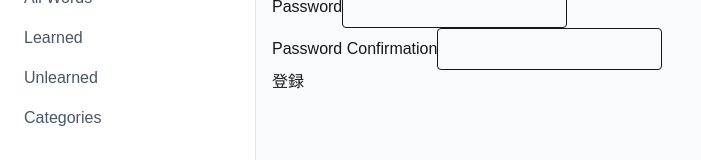
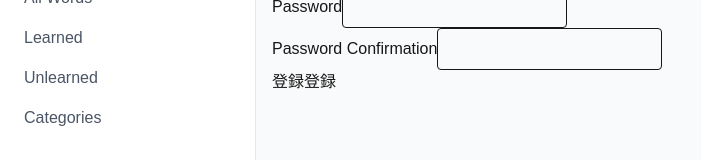
Before and after one commit to ds1995-dev/daily-english-log, a Next.js app in the folder frontend/: page /register in a window 1280 px wide. Shown: the part 122-282 px from the top of the page, without its empty margins (0-701 px from the left). Built offline with nearby package versions, Linux system fonts and the light colour scheme.

Commit message:
feat:connect register api #42

```diff
--- a/frontend/src/app/(aurh)/register/page.tsx
+++ b/frontend/src/app/(aurh)/register/page.tsx
@@ -1,12 +1,39 @@
 "use client";
-import { useState, useEffect } from 'react';
+import { useState } from 'react';
 import { RegisterForm } from '../../../components/auth/RegisterForm';
+import { User } from '../../../types/user';
 
 
 export default function RegisterPage() {
+    const [loading, setLoading] = useState(false);
+    const [error, setError] = useState<string | null>(null);
+
+    const handleRegister = async (user: User) => {
+        try {
+            setLoading(true);
+            setError(null);
+            const response = await fetch('http://localhost/api/register', {
+                method: 'POST',
+                headers: {
+                    'Content-Type': 'application/json'
+                },
+                body: JSON.stringify(user)
+            });
+
+            const data = await response.json();
+            if (!response.ok) {
+                throw new Error(data.message || 'Failed to register');
+            }
+        } catch (err) {
+            setError((err as Error).message);
+            throw err;
+        } finally {
+            setLoading(false);
+        }
+    };
     return (
         <main>
-            <RegisterForm />
+            <RegisterForm onSubmit={handleRegister} loading={loading} error={error} />
         </main>
     )
 }
--- a/frontend/src/components/auth/RegisterForm.tsx
+++ b/frontend/src/components/auth/RegisterForm.tsx
@@ -1,29 +1,34 @@
 "use client"
 import { useState } from 'react';
+import { User } from '../../types/user';
 
 type RegisterFormProps = {
-    onSubmit: (name: string, email: string, password: string, passwordConfirmation: string) => Promise<void>;
+    onSubmit: (user: User) => Promise<void>;
+    loading: boolean;
+    error: string | null;
 }
 
-export function RegisterForm({ onSubmit }: RegisterFormProps) {
+export function RegisterForm({ onSubmit, loading, error }: RegisterFormProps) {
     const [name, setName] = useState('');
     const [email, setEmail] = useState('');
     const [password, setPassword] = useState('');
     const [passwordConfirmation, setPasswordConfirmation] = useState('');
-    const [error, setError] = useState('');
 
     const handleSubmit = async (e: React.FormEvent) => {
         e.preventDefault();
 
-        try {
-            await onSubmit(name, email, password, passwordConfirmation);
+        const user: User = {
+            name,
+            email,
+            password,
+            password_confirmation: passwordConfirmation
+        }
+        await onSubmit(user);
         setName('');
         setEmail('');
         setPassword('');
         setPasswordConfirmation('');
-        } catch {
-            setError('Fail to register');
-        }
+
     };
 
     return (
@@ -77,7 +82,8 @@ export function RegisterForm({ onSubmit }: RegisterFormProps) {
                     onChange={(e) => setPasswordConfirmation(e.target.value)}
                 />
             </div>
-            <button type="submit">
+            <button type="submit" disabled={loading}>
+                {loading ? '登録中...' : '登録'}
                 登録
             </button>
             {error && <p>{error}</p>}
--- /dev/null
+++ b/frontend/src/types/user.ts
@@ -0,0 +1,6 @@
+export type User = {
+    name: string;
+    email: string;
+    password: string;
+    password_confirmation: string;
+}
```
Also changed, not shown: 2 other files (tests, documents, lock files or other folders). Lines whose indentation alone changed are shown as unchanged.
